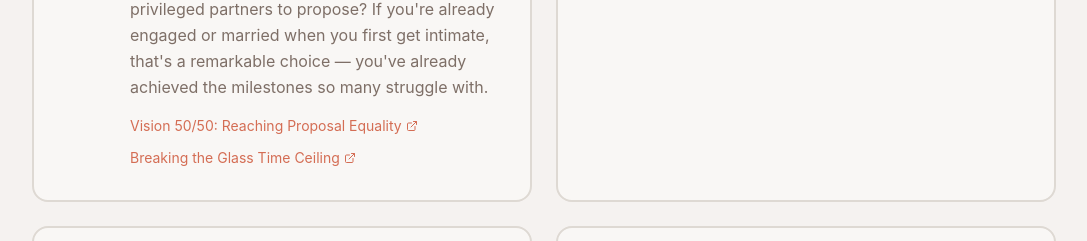
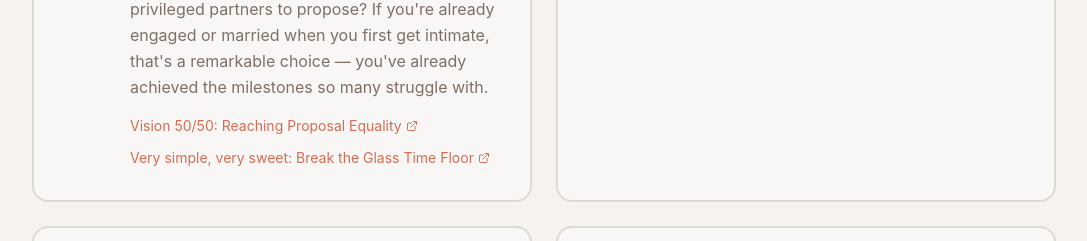
Before and after one commit to LifesaverLabs/FeministYes, a React (Vite) app: page / in a window 1280 px wide. Shown: the part 3331-3572 px from the top of the page, without its empty margins (96-1183 px from the left). Built offline with nearby package versions, Linux system fonts and the light colour scheme; the HTML template or start-up script is replaced by a standard one.

Commit message:
Code edited in Lovable Code Editor
Edited UI in Lovable

```diff
--- a/src/components/SREChecklist.tsx
+++ b/src/components/SREChecklist.tsx
@@ -23,7 +23,7 @@ const checklistItems = [
         url: "https://www.youtube.com/watch?v=rmLT71uvu3U",
       },
       {
-        text: "Breaking the Glass Time Ceiling",
+        text: "Very simple, very sweet: Break the Glass Time Floor",
         url: "https://www.youtube.com/watch?v=3HF35T0zlVU",
       },
     ],
```
